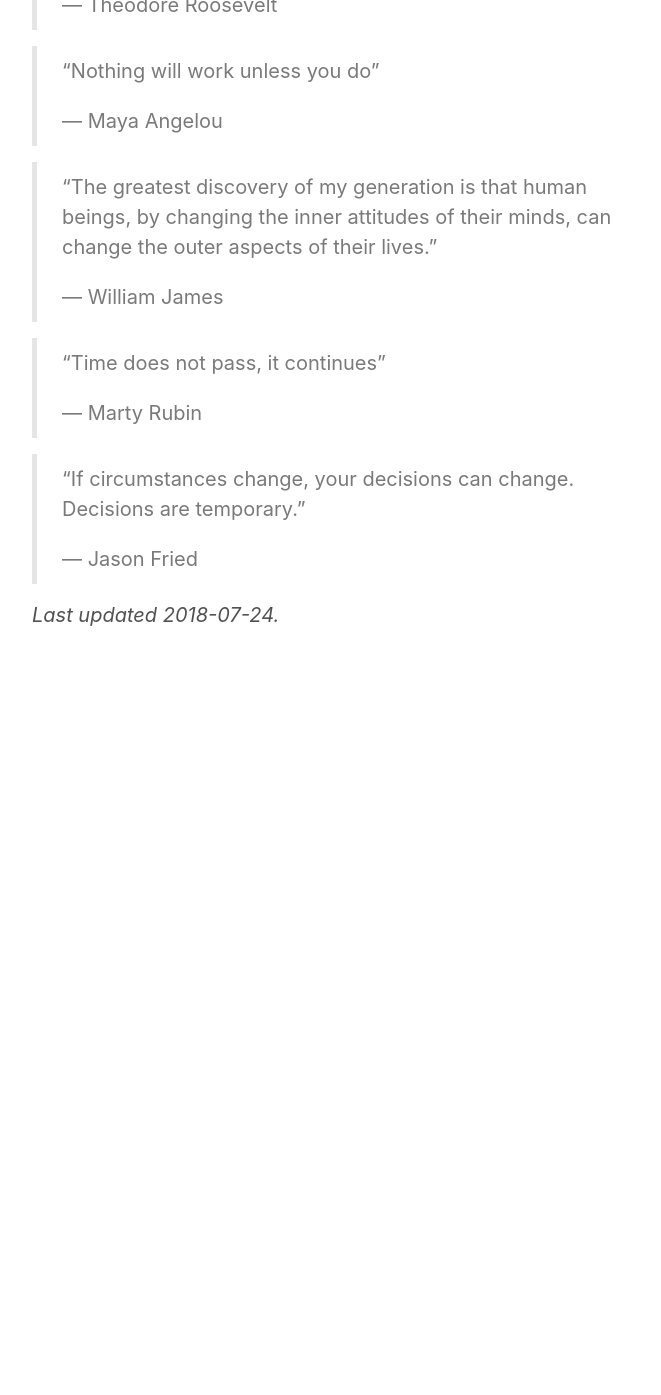
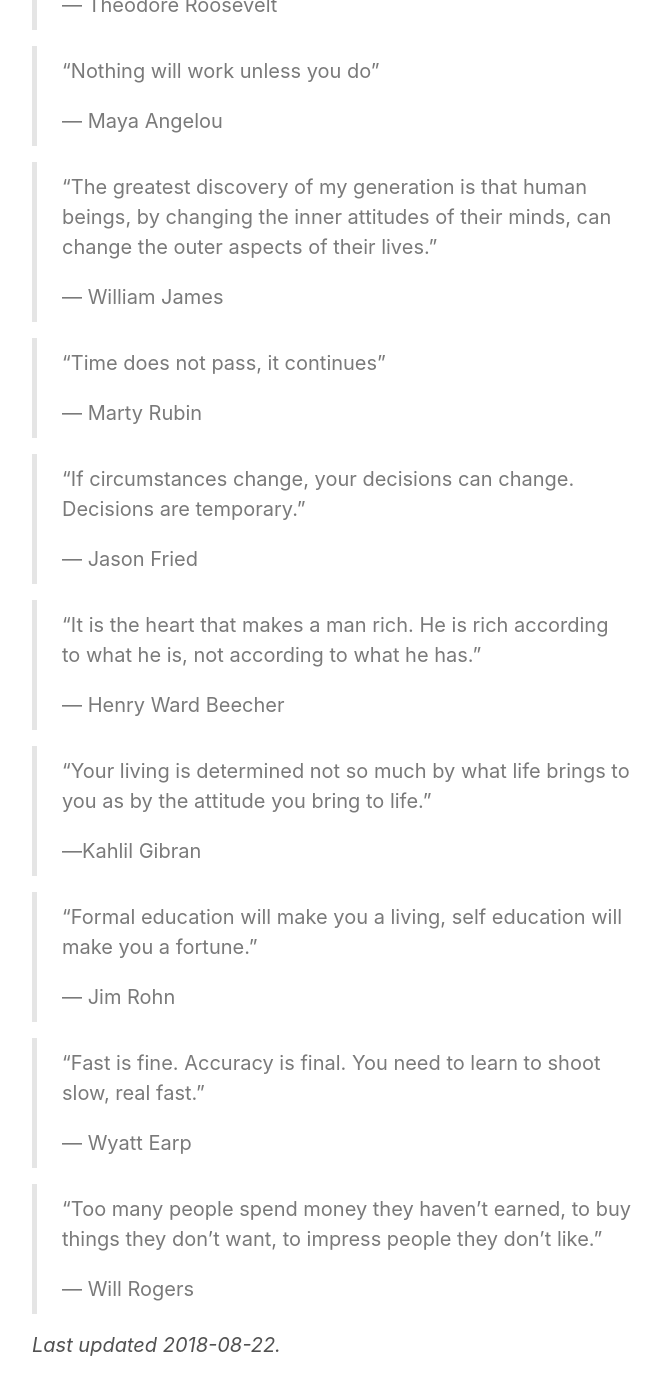
Before and after one commit to teejayen/teejayen.github.io, a Jekyll site: the page built from quotes.md, in a window 1280 px wide and 1400 px high, scrolled down 2617 px. Shown: the top 1395 px of the window, without its empty margins (258-919 px from the left). Built offline with Jekyll 4.4.1, drawn with Linux system fonts in a browser that asks for light colours; before the commit the page ends 3287 px from its top, so only the background shows below that.

Commit message:
added some additional quotes from my fb profile

```diff
--- a/quotes.md
+++ b/quotes.md
@@ -89,4 +89,24 @@ The power of words never fails to inspire. Collected as I read them: some short,
 >
 >― Jason Fried
 
-*Last updated 2018-07-24.*
+>"It is the heart that makes a man rich. He is rich according to what he is, not according to what he has."
+>
+>― Henry Ward Beecher
+
+>"Your living is determined not so much by what life brings to you as by the attitude you bring to life."
+>
+>―Kahlil Gibran
+
+>"Formal education will make you a living, self education will make you a fortune."
+>
+>― Jim Rohn
+
+>"Fast is fine. Accuracy is final. You need to learn to shoot slow, real fast."
+>
+>― Wyatt Earp
+
+>"Too many people spend money they haven’t earned, to buy things they don’t want, to impress people they don’t like.”
+>
+>― Will Rogers
+
+*Last updated 2018-08-22.*
```
